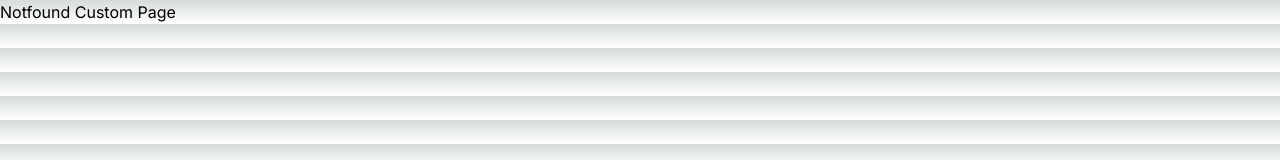
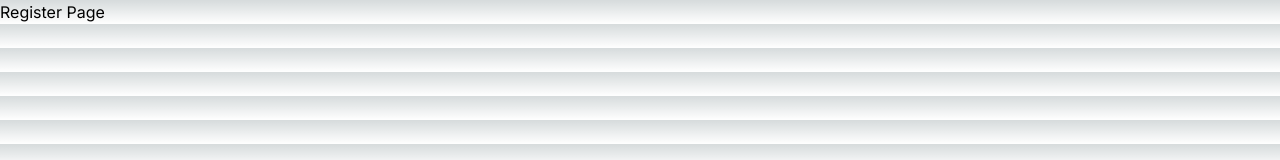
Before and after one commit to romiardanaputra/learn-next-js, a Next.js app: page /register in a window 1280 px wide. Before the commit this address had no page. Shown: the top 160 px of the page. Built offline with nearby package versions, Linux system fonts and the light colour scheme.

Commit message:
[MAIN]  docs(group-route): Create example of group route in next js (#5)

```diff
--- /dev/null
+++ b/src/app/(auth)/forgot-password/page.tsx
@@ -0,0 +1,13 @@
+import { NextPage } from "next";
+
+interface Props {}
+
+const ForgotPassword: NextPage<Props> = ({}) => {
+  return (
+    <div>
+      <h1>forgot password page</h1>
+    </div>
+  );
+};
+
+export default ForgotPassword;
--- /dev/null
+++ b/src/app/(auth)/login/page.tsx
@@ -0,0 +1,13 @@
+import { NextPage } from "next";
+
+interface Props {}
+
+const Login: NextPage<Props> = ({}) => {
+  return (
+    <div>
+      <h1>Login Page example</h1>
+    </div>
+  );
+};
+
+export default Login;
--- /dev/null
+++ b/src/app/(auth)/register/page.tsx
@@ -0,0 +1,13 @@
+import { NextPage } from "next";
+
+interface Props {}
+
+const Register: NextPage<Props> = ({}) => {
+  return (
+    <div>
+      <h1>Register Page</h1>
+    </div>
+  );
+};
+
+export default Register;
```
